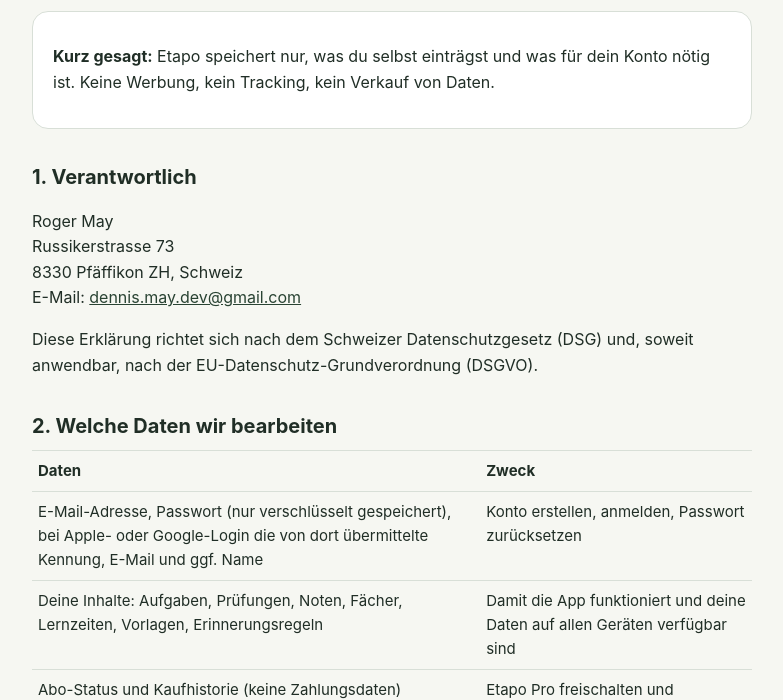
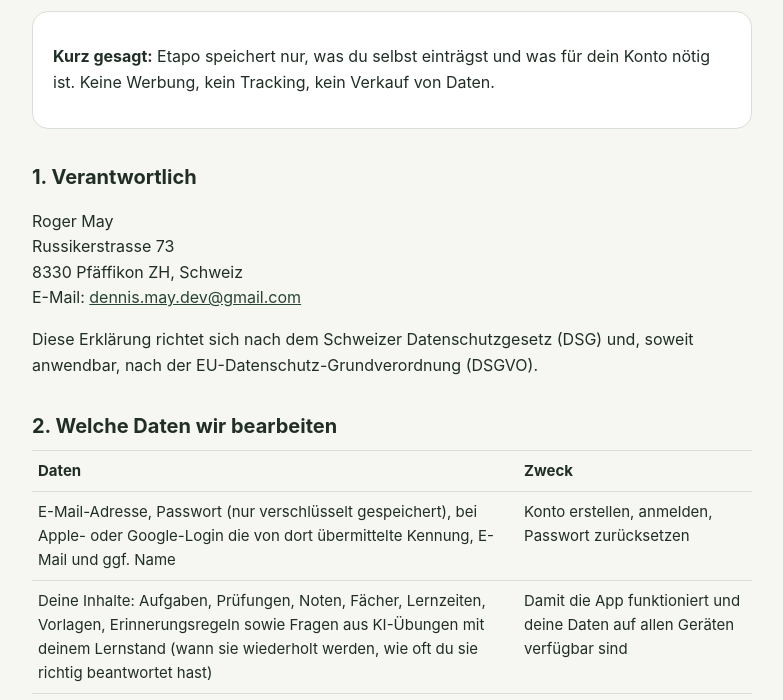
Before and after one commit to dennismaydev-hue/etapo-rechtliches, a plain HTML site: page datenschutz.html in a window 1280 px wide. Shown: the part 107-807 px from the top of the page, without its empty margins (248-1031 px from the left). Drawn offline with Linux system fonts and the light colour scheme.

Commit message:
Datenschutz: Wiederholungen aus KI-Übungen ergänzt
Co-Authored-By: Claude Opus 5.5 <noreply@anthropic.com>

```diff
--- a/datenschutz.html
+++ b/datenschutz.html
@@ -36,7 +36,7 @@
 <table>
 <tr><th>Daten</th><th>Zweck</th></tr>
 <tr><td>E-Mail-Adresse, Passwort (nur verschlüsselt gespeichert), bei Apple- oder Google-Login die von dort übermittelte Kennung, E-Mail und ggf. Name</td><td>Konto erstellen, anmelden, Passwort zurücksetzen</td></tr>
-<tr><td>Deine Inhalte: Aufgaben, Prüfungen, Noten, Fächer, Lernzeiten, Vorlagen, Erinnerungsregeln</td><td>Damit die App funktioniert und deine Daten auf allen Geräten verfügbar sind</td></tr>
+<tr><td>Deine Inhalte: Aufgaben, Prüfungen, Noten, Fächer, Lernzeiten, Vorlagen, Erinnerungsregeln sowie Fragen aus KI-Übungen mit deinem Lernstand (wann sie wiederholt werden, wie oft du sie richtig beantwortet hast)</td><td>Damit die App funktioniert und deine Daten auf allen Geräten verfügbar sind</td></tr>
 <tr><td>Abo-Status und Kaufhistorie (keine Zahlungsdaten)</td><td>Etapo Pro freischalten und wiederherstellen</td></tr>
 <tr><td>Technische Protokolle (z. B. Zeitpunkt der Anmeldung, IP-Adresse) beim Server-Anbieter</td><td>Sicherheit und Fehlersuche</td></tr>
 </table>
```
